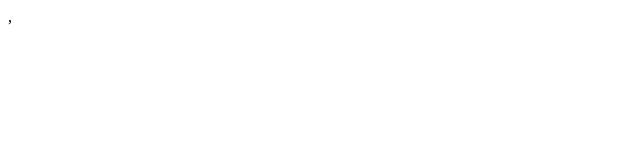
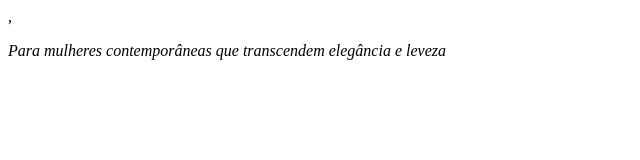
Before and after one commit to LC231A/NEM---1A---HC, a plain HTML site: page index.html in a window 1280 px wide. Shown: the whole page, without its empty margins (0-640 px from the left). Drawn offline with Linux system fonts and the light colour scheme.

Commit message:
Edição 1

```diff
--- a/index.html
+++ b/index.html
@@ -6,5 +6,5 @@
     </head>
 
     <body>
-
+        <p><em>Para mulheres contemporâneas que transcendem elegância e leveza</em></p>
     </body>
```
